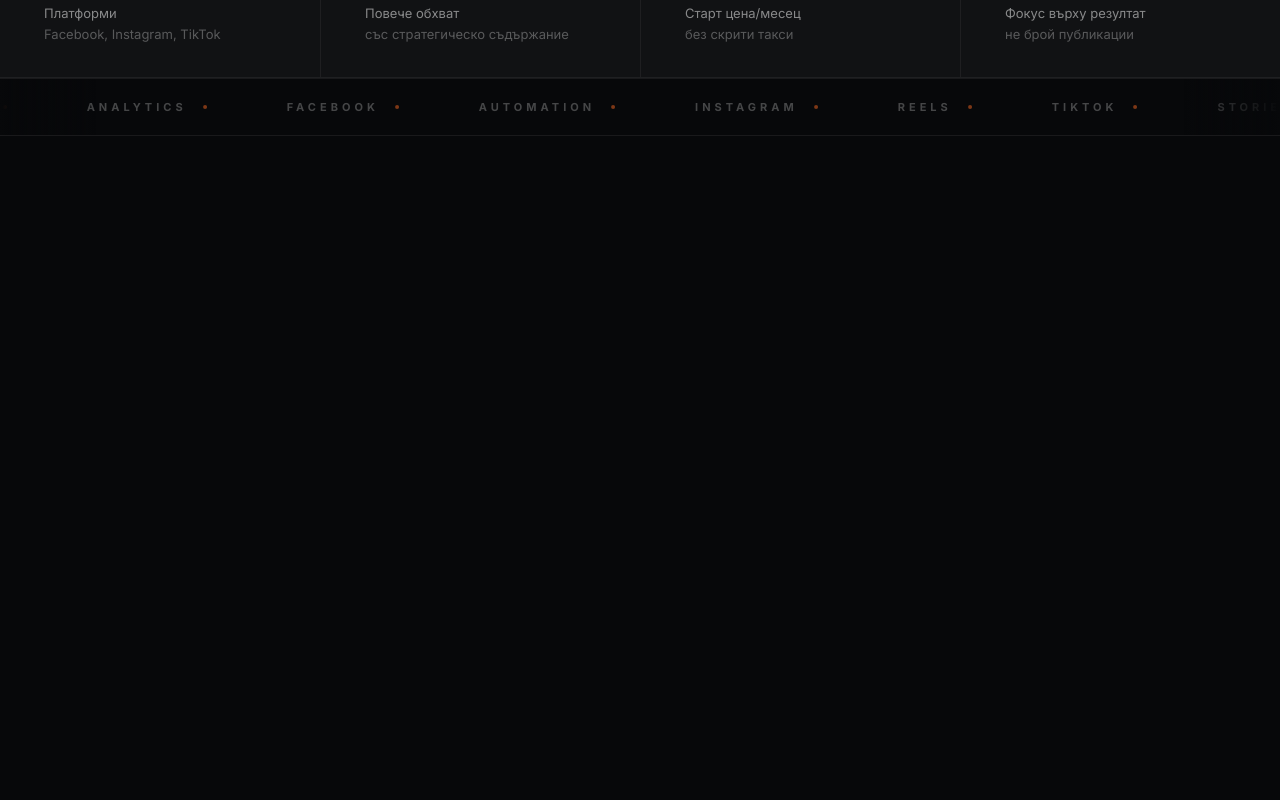
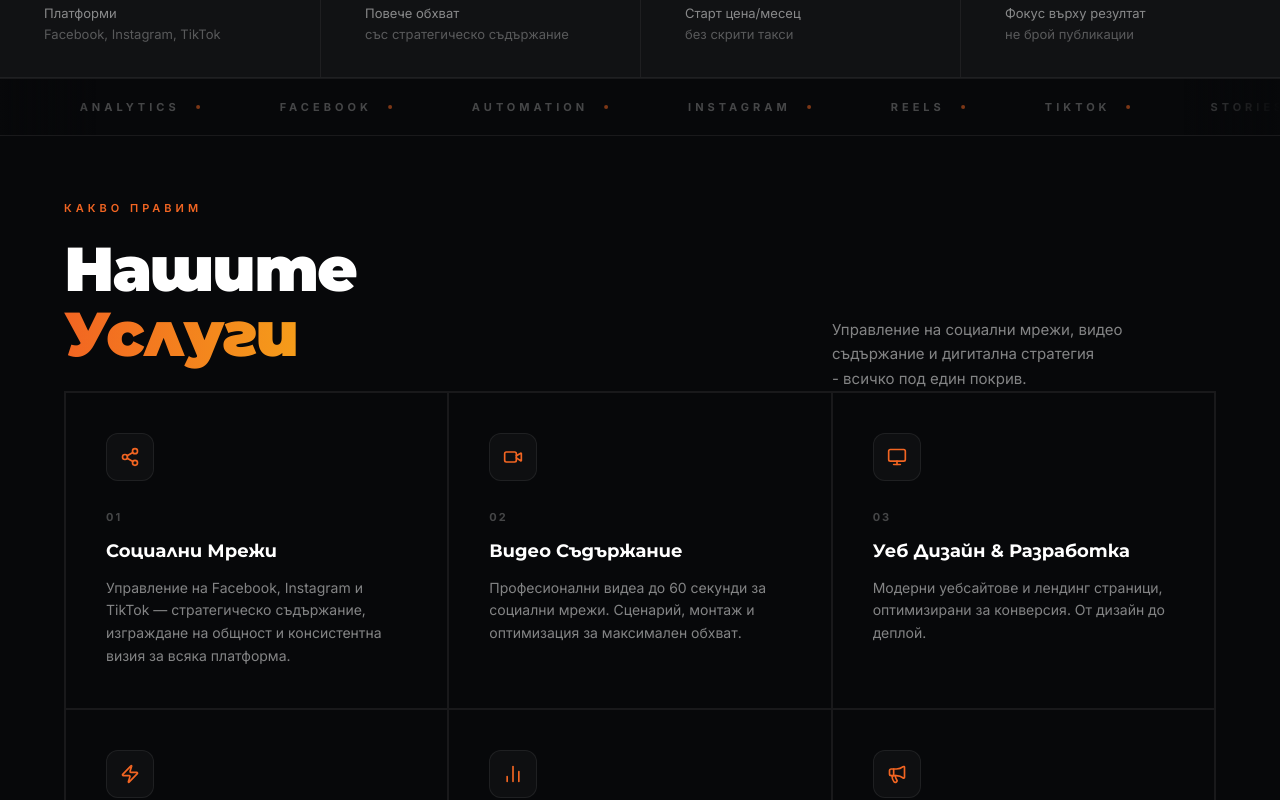
Before and after one commit to emobugs/digital-effect, a Next.js app: page / in a window 1280 px wide. Shown: the part 900-1700 px from the top of the page. Before the commit the page ends 1036 px from the top, so only its background shows below. Built offline with nearby package versions, Linux system fonts and the light colour scheme.

Commit message:
implement services

```diff
--- a/src/components/sections/Services.tsx
+++ b/src/components/sections/Services.tsx
@@ -1,3 +1,95 @@
+"use client";
+
+import { useRef } from "react";
+import { gsap } from "gsap";
+import { ScrollTrigger } from "gsap/ScrollTrigger";
+import { useGSAP } from "@gsap/react";
+import { Share2, Video, Monitor, Zap, BarChart2, Megaphone, ArrowUpRight } from "lucide-react";
+import { SERVICES } from "@/lib/constants";
+
+gsap.registerPlugin(ScrollTrigger, useGSAP);
+
+const ICONS = {
+	social: Share2,
+	video: Video,
+	web: Monitor,
+	automation: Zap,
+	chart: BarChart2,
+	ads: Megaphone,
+};
+
 export default function Services() {
-  return <section id="services">{/* TODO: Services */}</section>;
+	const container = useRef<HTMLElement>(null);
+
+	useGSAP(
+		() => {
+			gsap.from(".svc-card", {
+				opacity: 0,
+				y: 40,
+				duration: 0.6,
+				stagger: 0.08,
+				ease: "power2.out",
+				scrollTrigger: {
+					trigger: ".svc-grid",
+					start: "top 80%",
+				},
+			});
+		},
+		{ scope: container },
+	);
+
+	return (
+		<section ref={container} id="services" className="p-16 px-8 md:px-16">
+			{/* HEADER */}
+			<div className="md:flex md:items-end md:justify-between mb-[18] gap-10">
+				<div className="text-center">
+					<span className="section-label md:text-left">Какво правим</span>
+					<h2 className="section-title mb-6 md:text-left">
+						Нашите
+						<br />
+						<span className="text-gradient">Услуги</span>
+					</h2>
+				</div>
+				<p className="max-w-sm text-[15px] text-white/50 leading-relaxed text-center md:text-left">
+					Управление на социални мрежи, видео съдържание и дигитална стратегия <br />-
+					всичко под един покрив.
+				</p>
+			</div>
+
+			{/* GRID */}
+			<div className="svc-grid grid md:grid-cols-3 border border-white/[0.07]">
+				{SERVICES.map((svc) => {
+					const Icon = ICONS[svc.icon as keyof typeof ICONS];
+					return (
+						<div
+							key={svc.num}
+							className="svc-card relative p-10 border border-white/[0.07] group overflow-hidden cursor-default"
+						>
+							{/* Bottom gradient line on hover */}
+							<div className="absolute bottom-0 left-0 right-0 h-[2px] bg-gradient-to-r from-[#c0300a] via-[#e8450a] to-[#f26522] scale-x-0 group-hover:scale-x-100 origin-left transition-transform duration-500" />
+
+							<div className="w-12 h-12 rounded-xl border border-white/[0.07] bg-white/[0.03] flex items-center justify-center mb-7 group-hover:border-[#f26522]/30 group-hover:bg-[#f26522]/[0.07] transition-all duration-300">
+								<Icon className="w-5 h-5 text-[#f26522]" />
+							</div>
+
+							<p className="text-[11px] font-bold text-white/25 tracking-[2px] mb-3">
+								{svc.num}
+							</p>
+							<h3 className="font-display font-bold text-[18px] mb-3 group-hover:text-[#f26522] transition-colors duration-300">
+								{svc.title}
+							</h3>
+							<p className="text-[14px] text-white/50 leading-relaxed">
+								{svc.description}
+							</p>
+
+							{/* Arrow */}
+							{/* <div className="absolute bottom-8 right-8 w-9 h-9 rounded-full border border-white/[0.07] flex items-center justify-center opacity-0 group-hover:opacity-100 translate-x-2 -translate-y-2 group-hover:translate-x-0 group-hover:translate-y-0 transition-all duration-300 border-[#f26522]/30">
+								<ArrowUpRight className="w-4 h-4 text-[#f26522]" />
+							</div> */}
+						</div>
+					);
+				})}
+			</div>
+		</section>
+	);
 }
```
